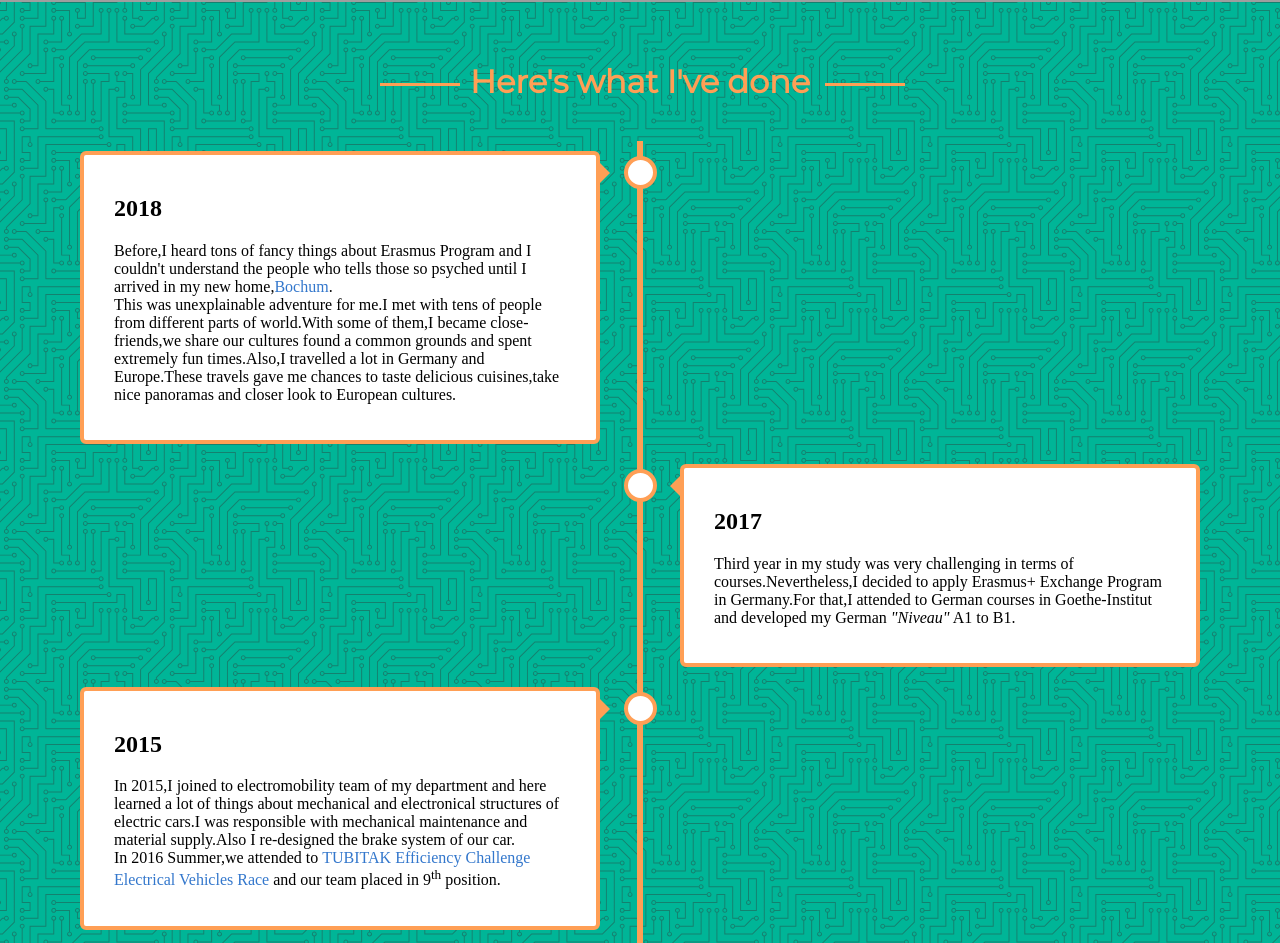
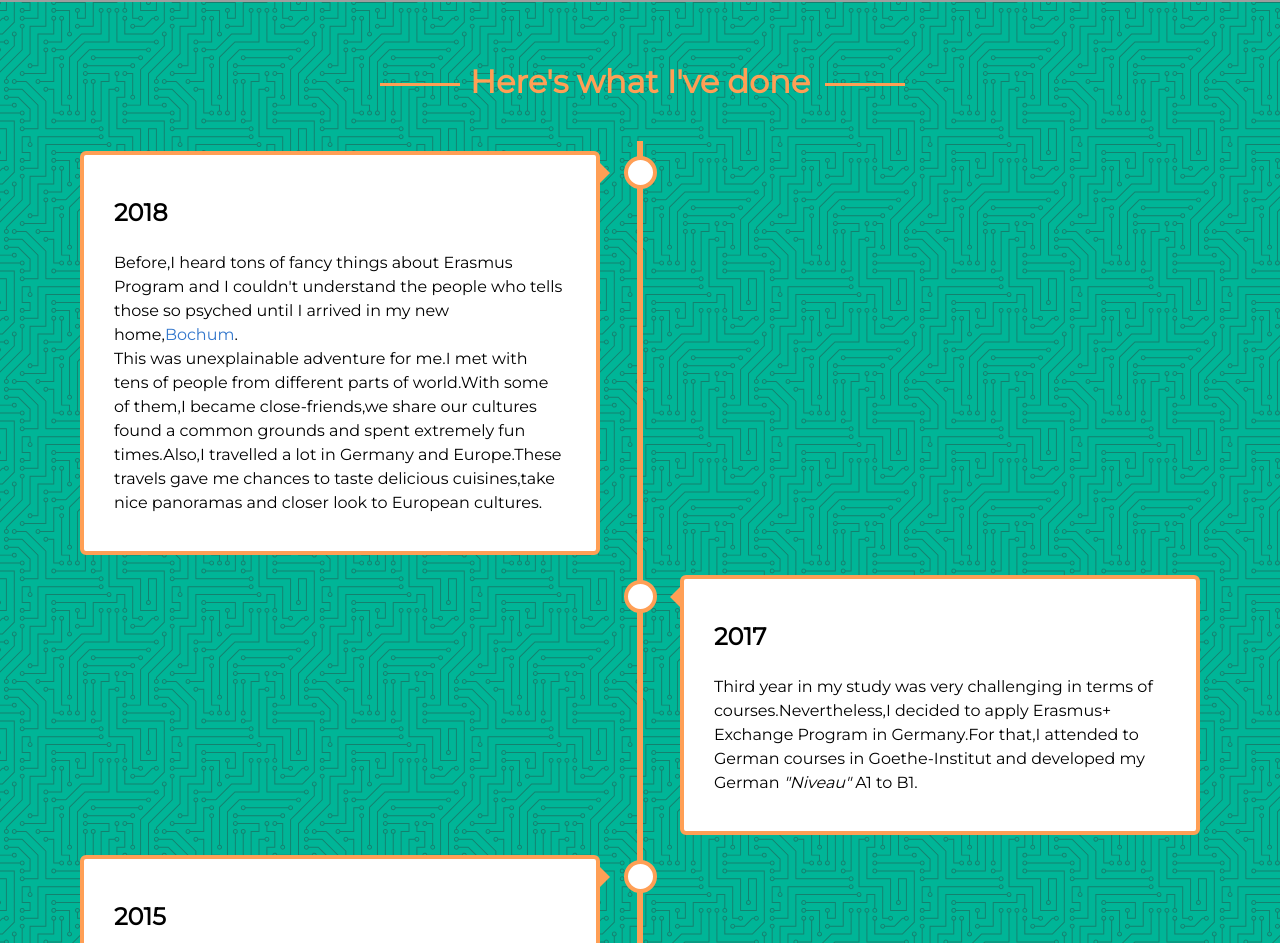
Before and after one commit to MrGhostt/Mrghostt.github.io, a plain HTML site: page index.html in a window 1280 px wide. Shown: the part 804-1747 px from the top of the page. Drawn offline with Linux system fonts and the light colour scheme; grey boxes are pictures that could not be loaded.

Commit message:
Update main.css

```diff
--- a/main.css
+++ b/main.css
@@ -87,6 +87,8 @@
 
 /* The actual content */
 .content {
+  line-height: 1.5;
+  font-family: 'Montserrat', sans-serif;
   padding: 20px 30px;
   background-color: white;
   position: relative;
```
